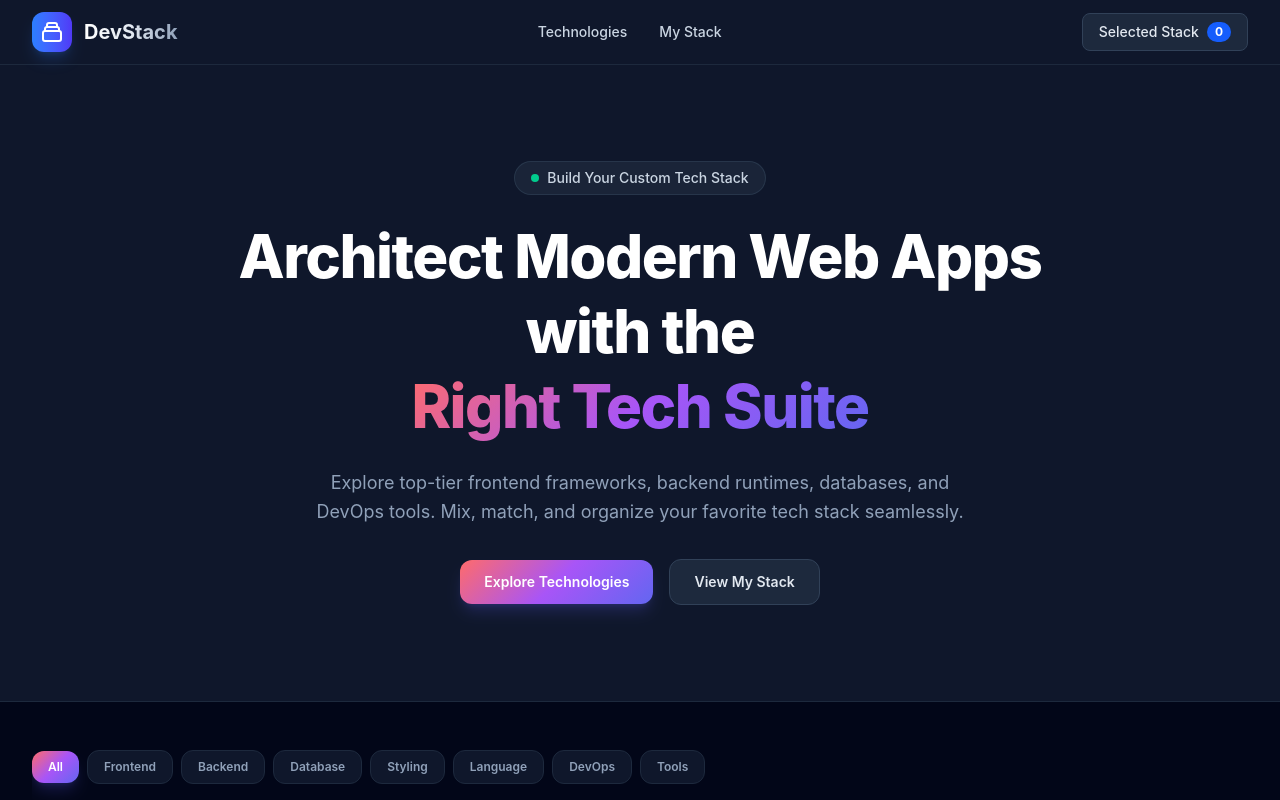
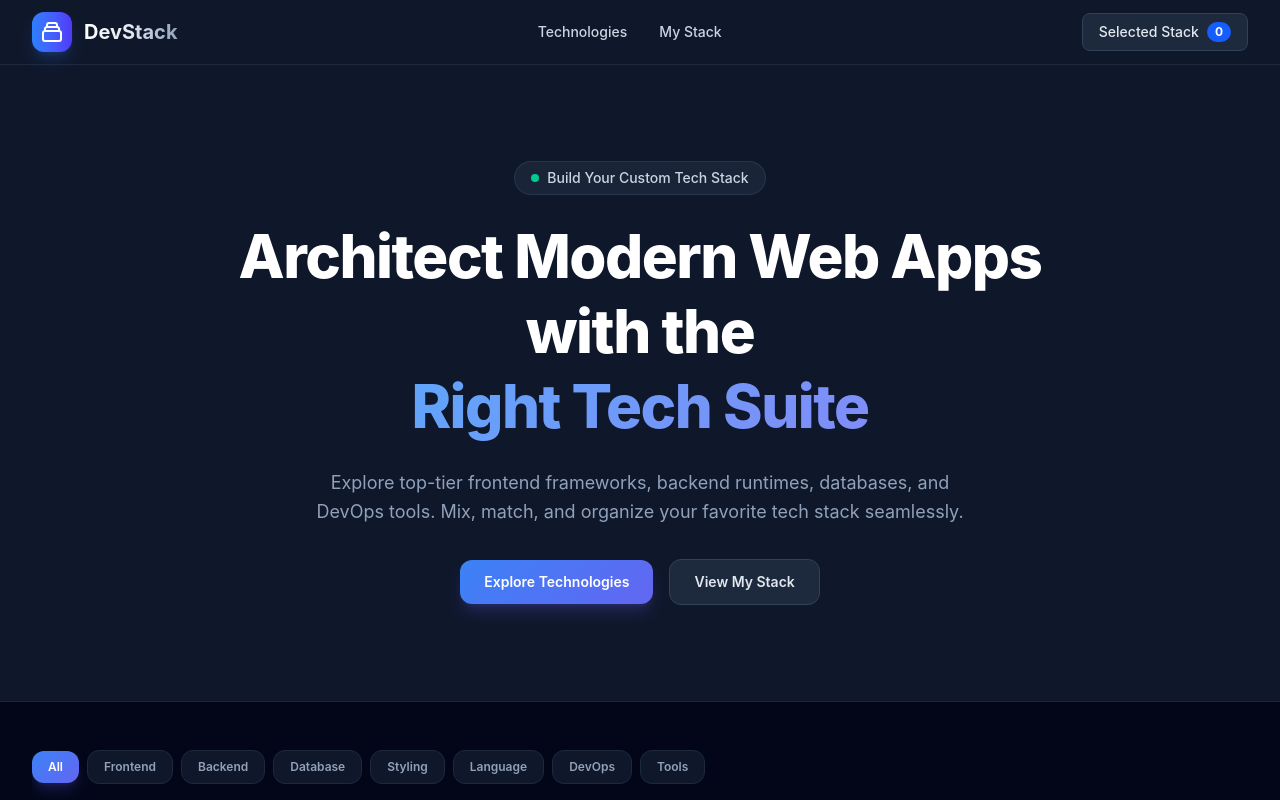
Before and after one commit to csearafat/devstack-assignment, a React (Vite) app: page / in a window 1280 px wide. Shown: the top 800 px of the page. Built offline with nearby package versions, Linux system fonts and the light colour scheme.

Commit message:
docs: finalize complete README with project details and assignment QA

```diff
--- a/src/index.css
+++ b/src/index.css
@@ -1,15 +1,34 @@
 @import "tailwindcss";
 
-:root {
-  --gradient-brand: linear-gradient(135deg, #ff6b6b 0%, #a855f7 50%, #6366f1 100%);
+@layer utilities {
+  /* Brand Gradients & Utilities */
+  .brand-bg-gradient {
+    background: linear-gradient(135deg, #3b82f6 0%, #6366f1 100%);
   }
 
   .brand-text-gradient {
-  background: var(--gradient-brand);
+    background: linear-gradient(135deg, #60a5fa 0%, #818cf8 100%);
+    background-clip: text;
     -webkit-background-clip: text;
     -webkit-text-fill-color: transparent;
   }
 
-.brand-bg-gradient {
-  background: var(--gradient-brand);
+  /* Custom Scrollbar */
+  .custom-scrollbar::-webkit-scrollbar {
+    width: 6px;
   }
+
+  .custom-scrollbar::-webkit-scrollbar-track {
+    background: rgba(15, 23, 42, 0.6);
+    border-radius: 8px;
+  }
+
+  .custom-scrollbar::-webkit-scrollbar-thumb {
+    background: rgba(51, 65, 85, 0.8);
+    border-radius: 8px;
+  }
+
+  .custom-scrollbar::-webkit-scrollbar-thumb:hover {
+    background: rgba(71, 85, 105, 1);
+  }
+}
```
Also changed, not shown: 1 other file (tests, documents, lock files or other folders). Lines whose indentation alone changed are shown as unchanged.
